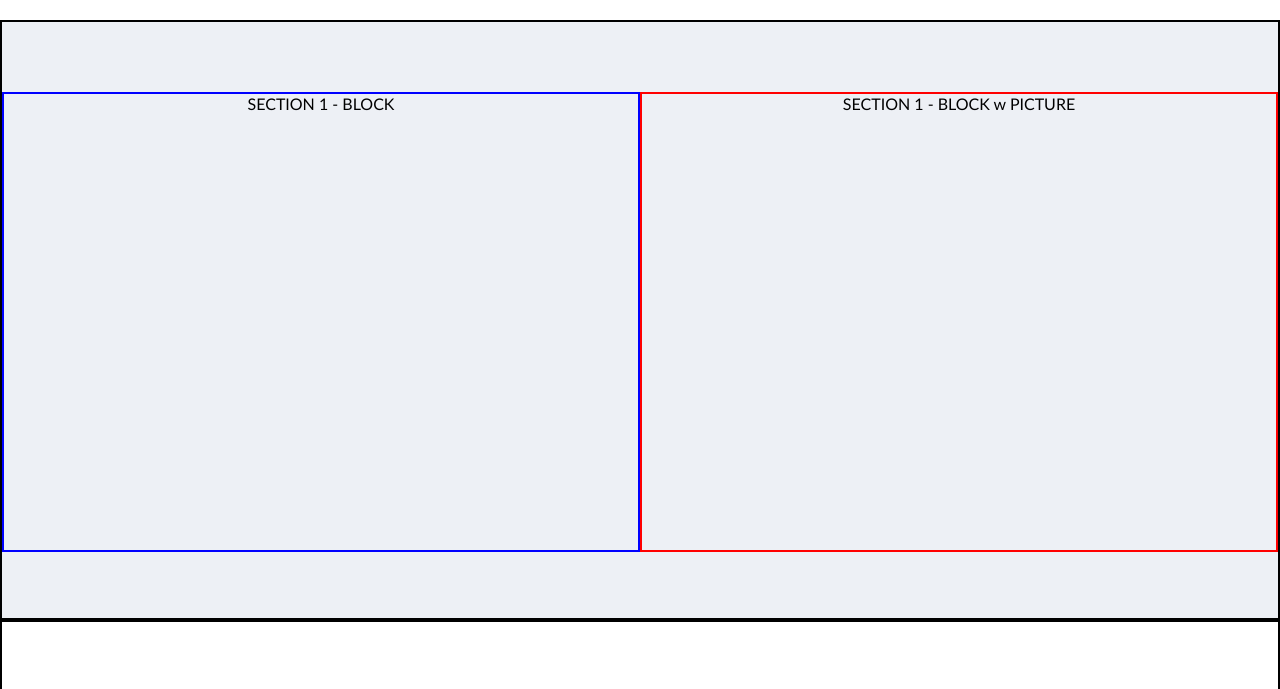
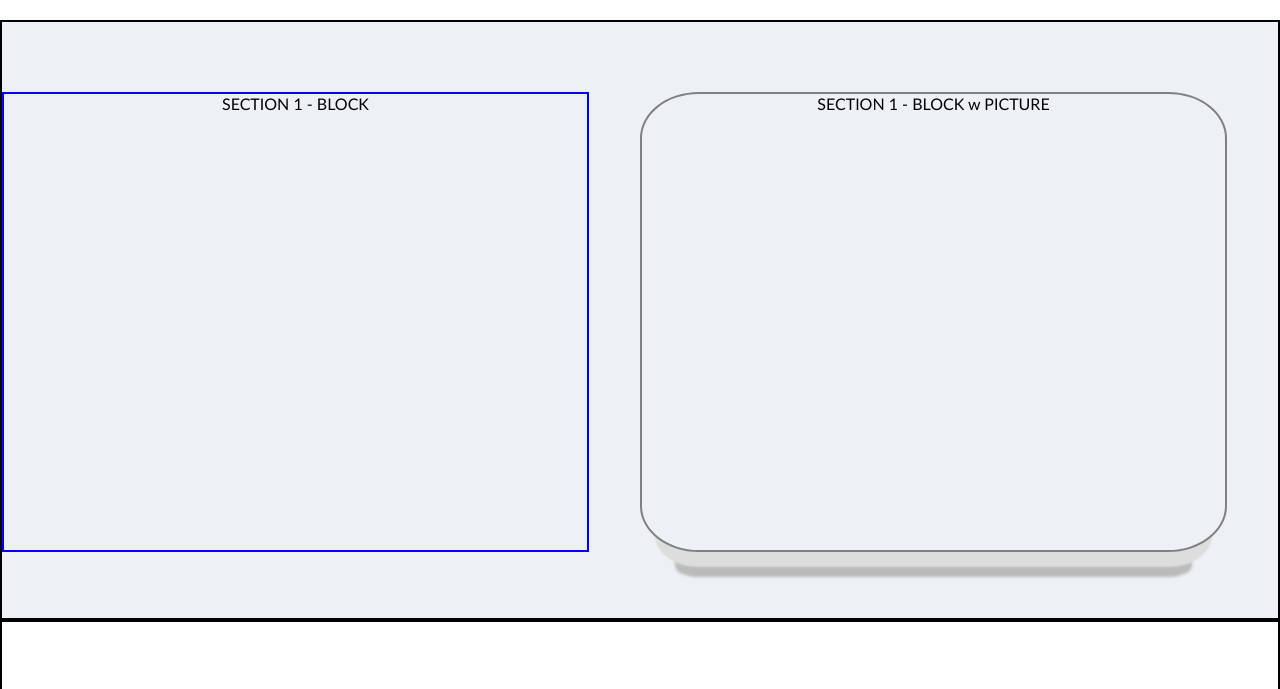
Before and after one commit to VytautasValutis/04-Hotel, a website: page index.html in a window 1280 px wide. Shown: the part 800-1489 px from the top of the page. Drawn offline with Linux system fonts and the light colour scheme.

Commit message:
Many shadow block #19

```diff
--- a/css/pages/central.css
+++ b/css/pages/central.css
@@ -10,7 +10,7 @@
     background-color: #fff;
 }
 .main-sec-block-txt {
-    width: 50%;
+    width: 46%;
     border: 2px solid blue;
     display: block;
     margin-top: 70px;
@@ -18,12 +18,15 @@
     float: left;
 }
 .main-sec-block-txt-pic {
-    width: 50%;
-    border: 2px solid red;
+    width: 46%;
+    border: 2px solid gray;
     display: block;
+    margin-right: 4%;
     margin-top: 70px;
     height: 460px;
     float: right;
+    border-radius: 10%;
+    box-shadow: 0px 30px 2px -15px #ddd, 0px 60px 3px -35px #bbb;
 }
 .main-block:nth-of-type(2n) > .main-sec-block-txt {
     float: right;
```
